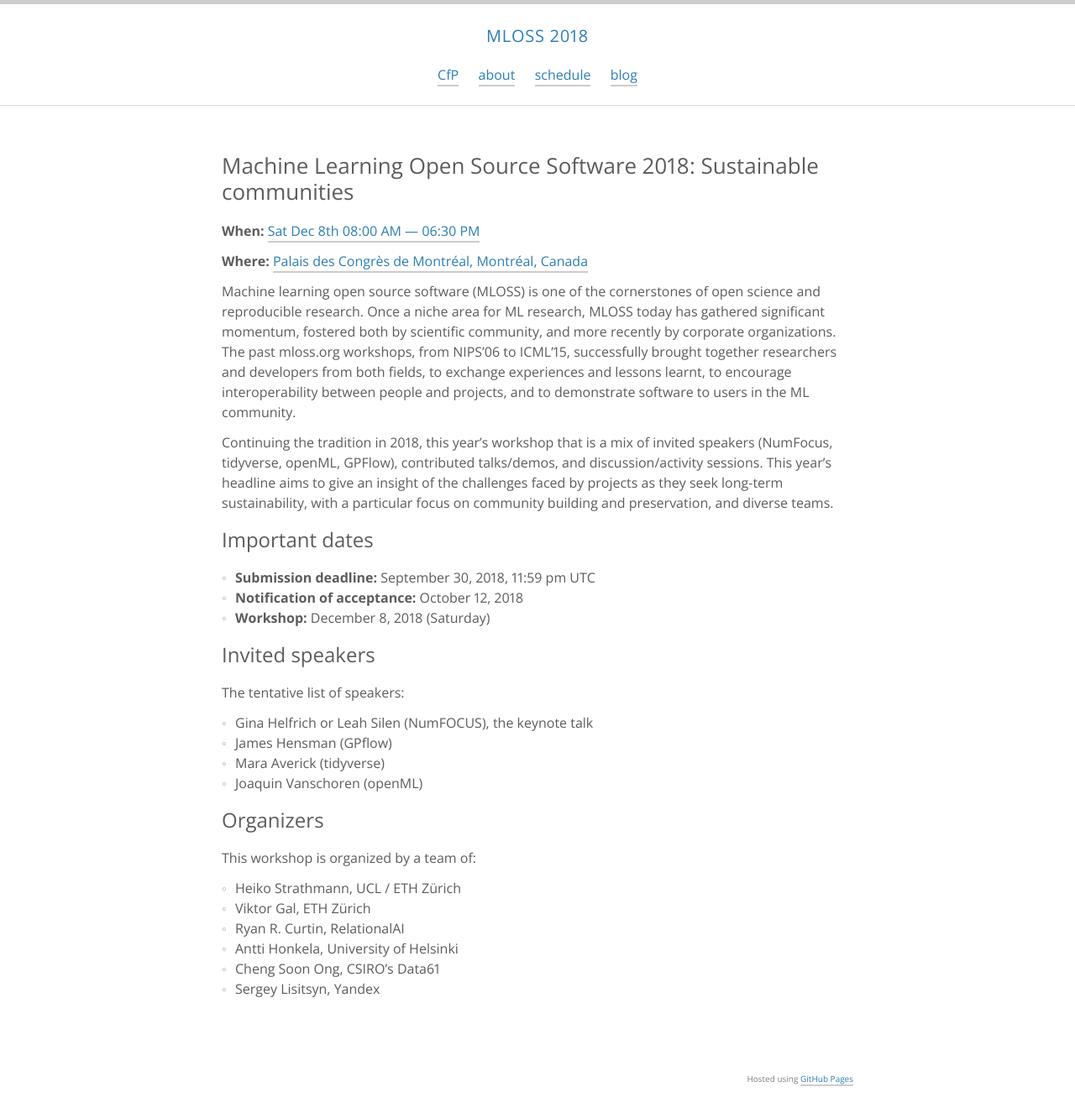
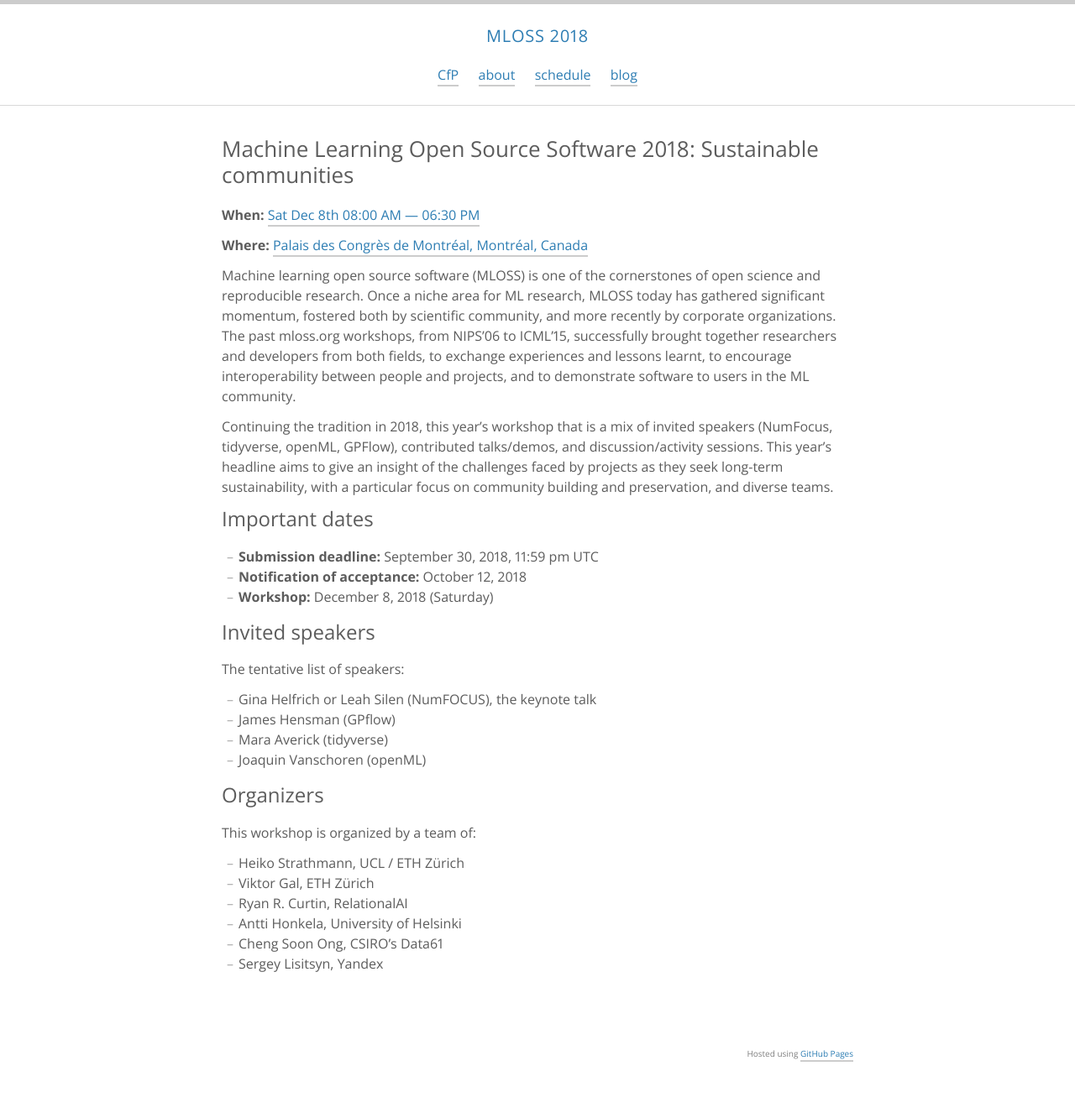
Before and after one commit to nips-2018-oss/nips-2018-oss.github.io, a Jekyll site: the page built from index.html, in a window 1280 px wide. Shown: the whole page at 84% size. Built offline with Jekyll 4.4.1, drawn with Linux system fonts in a browser that asks for light colours; the list of posts is cut into pages by our own code; after the commit the page ends 1296 px from its top, so only the background shows below that.

Commit message:
Better style

```diff
--- a/assets/scss/_layout.scss
+++ b/assets/scss/_layout.scss
@@ -49,13 +49,15 @@
 .page ul {
     list-style: none;
     margin-bottom: 1em;
-    margin-left: 1em;
+    margin-left: 1.25em;
 }
 .page li::before {
-    content: "\25E6";
+    content: "\2013";
+    text-align: center;
     color: #aaa;
     display: inline-block; width: 1em;
-    margin-left: -1em;
+    margin-left: -1.25em;
+    width: 1.25em;
 }
 
 .pull-left {
--- a/assets/scss/base/_typography.scss
+++ b/assets/scss/base/_typography.scss
@@ -18,7 +18,7 @@
   font-family: $heading-font-family;
   font-size: $base-font-size;
   line-height: $heading-line-height;
-  margin: $small-spacing 0 $small-spacing 0;
+  margin: 0 0 $small-spacing 0;
   font-weight: 300;
 }
 
```
